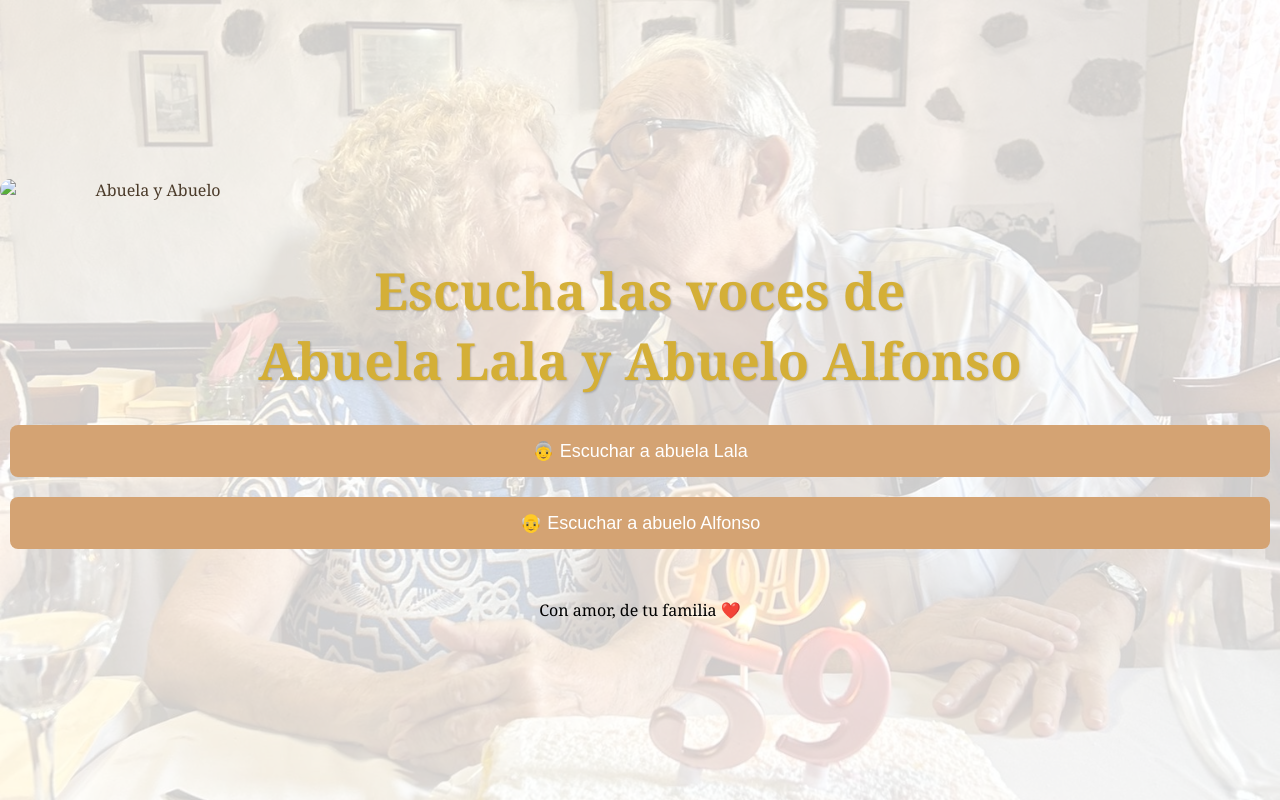
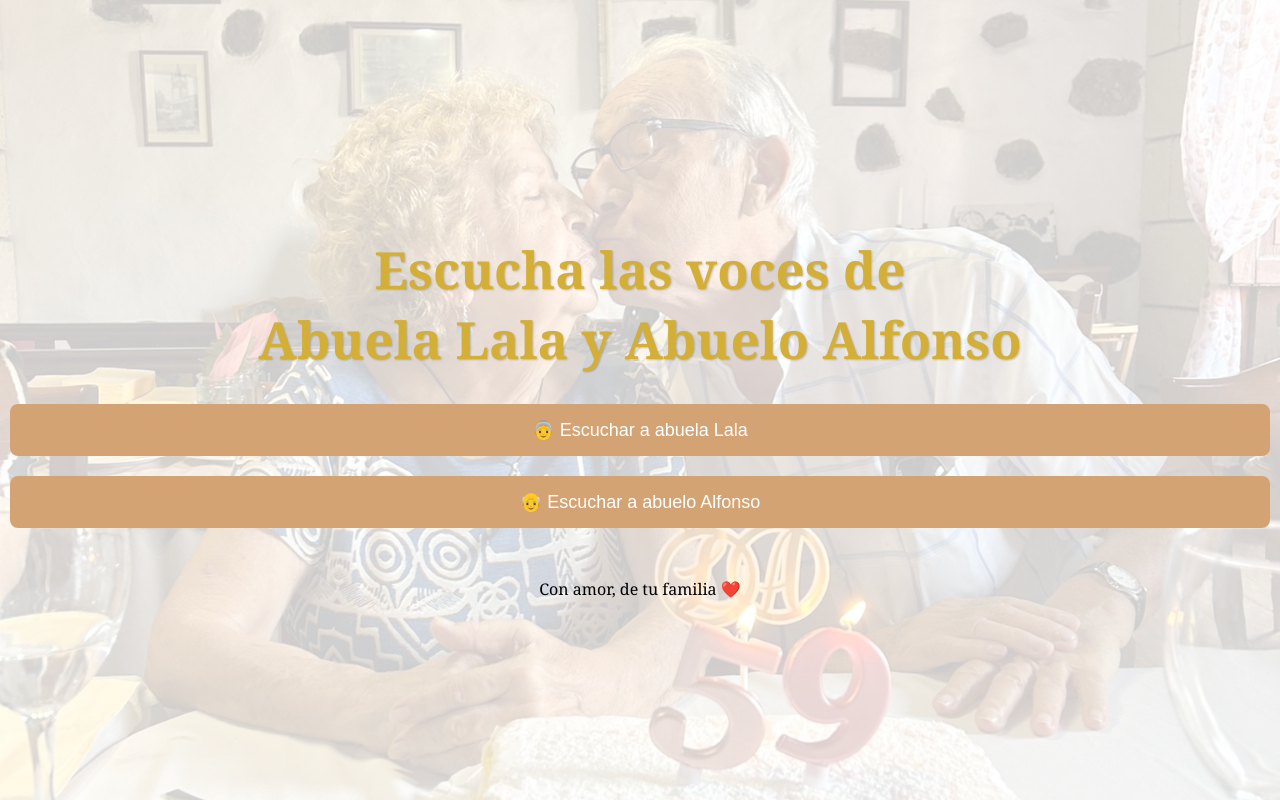
Before and after one commit to JudithRguez/abuelosalfonsoylala, a plain HTML site: page index.html in a window 1280 px wide. Drawn offline with Linux system fonts and the light colour scheme.

Commit message:
Update index.html

```diff
--- a/index.html
+++ b/index.html
@@ -57,7 +57,6 @@
   </style>
 </head>
 <body>
-  <img src="foto.jpg" alt="Abuela y Abuelo">
   <h1>Escucha las voces de<br>Abuela Lala y Abuelo Alfonso</h1>
 
   <button class="button" onclick="document.getElementById('audio1').play()">👵 Escuchar a abuela Lala</button>
```
